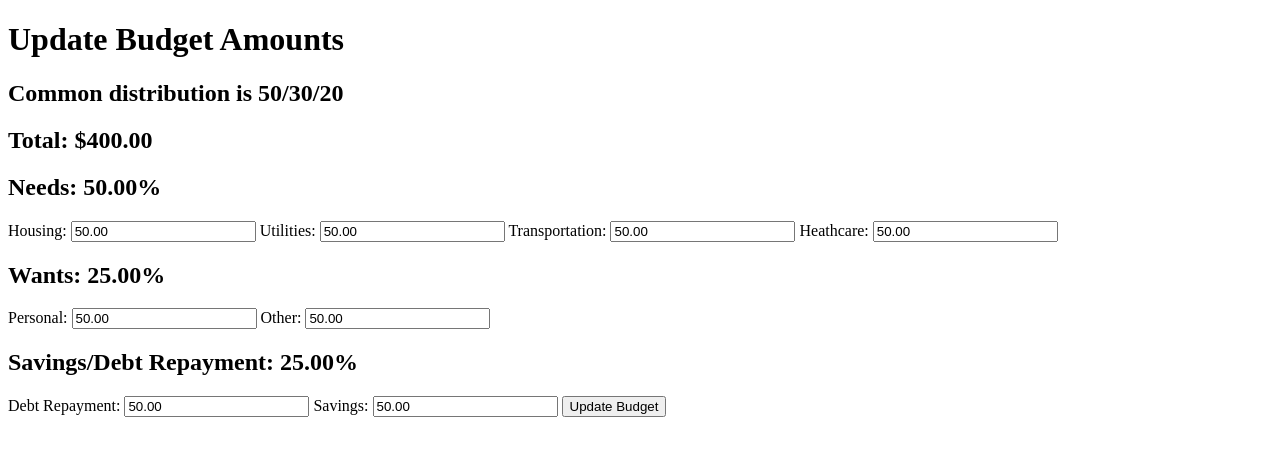
After one commit to qybdc/Web-Budget-Tracker, a PHP site: page /changeBudget.php in a window 1280 px wide. The commit adds this page. Shown: the top 456 px of the page. Run offline with PHP 8.4, Linux system fonts and the light colour scheme; data comes from the database, SQL or seed files in the repository.

Commit message:
Now able to update budget

```diff
--- a/budgettracker.js
+++ b/budgettracker.js
@@ -1,6 +1,5 @@
 window.onload = pageLoad;
 
-// called when page loads; sets up event handlers
 function pageLoad() {
     withinBudget();
 }
--- /dev/null
+++ b/changeBudget.js
@@ -0,0 +1,31 @@
+window.onload = pageLoad;
+
+function pageLoad() {
+    var inputs = document.querySelectorAll('input[type="number"]');
+    for (var i = 0; i < inputs.length; i++) {
+        inputs[i].oninput = calculateTotalAndPercentages;
+    }
+    calculateTotalAndPercentages();
+}
+
+function calculateTotalAndPercentages() {
+    var housing = parseFloat(document.getElementById("housing").value) || 0;
+    var utilities = parseFloat(document.getElementById("utilities").value) || 0;
+    var transportation = parseFloat(document.getElementById("transportation").value) || 0;
+    var healthcare = parseFloat(document.getElementById("healthcare").value) || 0;
+    var personal = parseFloat(document.getElementById("personal").value) || 0;
+    var other = parseFloat(document.getElementById("other").value) || 0;
+    var debtrepay = parseFloat(document.getElementById("debtrepay").value) || 0;
+    var savings = parseFloat(document.getElementById("savings").value) || 0;
+
+    var total = housing + utilities + transportation + healthcare + personal + other + debtrepay + savings;
+    document.getElementById("total").innerHTML = "Total: $" + total.toFixed(2);
+
+    var needs = housing + utilities + transportation + healthcare;
+    var wants = personal + other;
+    var savingsDebt = debtrepay + savings;
+
+    document.getElementById("needs").innerHTML = "Needs: " + ((needs / total) * 100).toFixed(2) + "%";
+    document.getElementById("wants").innerHTML = "Wants: " + ((wants / total) * 100).toFixed(2) + "%";
+    document.getElementById("savings-debt").innerHTML = "Savings/Debt Repayment: " + ((savingsDebt / total) * 100).toFixed(2) + "%";
+}
--- /dev/null
+++ b/changeBudget.php
@@ -0,0 +1,91 @@
+<?php
+$DATABASE_HOST = 'localhost';
+$DATABASE_USER = 'root';
+$DATABASE_PASS = '';
+$DATABASE_NAME = "budgettracker";
+
+$link = mysqli_connect($DATABASE_HOST, $DATABASE_USER, $DATABASE_PASS, $DATABASE_NAME);
+if (mysqli_connect_errno()) {
+    exit('Failed to connect to MySQL: ' . mysqli_connect_error());
+}
+
+$sql = "SELECT * FROM userbudget";
+$stmt = mysqli_prepare($link, $sql);
+mysqli_stmt_execute($stmt);
+$result = mysqli_stmt_get_result($stmt);
+while ($row = mysqli_fetch_assoc($result)) {
+    $Housing = $row['Housing'];
+    $Utilities = $row['Utilities'];
+    $Food = $row['Food'];
+    $Transportation = $row['Transportation'];
+    $Healthcare = $row['Healthcare'];
+    $DebtRepay = $row['DebtRepay'];
+    $Savings = $row['Savings'];
+    $Personal = $row['Personal'];
+    $Other = $row['Other'];
+    $Total = $row['Total'];
+}
+
+if ($_SERVER["REQUEST_METHOD"] == "POST") {
+    $housing = $_POST["housing"];
+    $utilities = $_POST["utilities"];
+    $transportation = $_POST["transportation"];
+    $healthcare = $_POST["healthcare"];
+    $personal = $_POST["personal"];
+    $other = $_POST["other"];
+    $debtrepay = $_POST["debtrepay"];
+    $savings = $_POST["savings"];
+
+    $total = $housing + $utilities + $transportation + $healthcare + $personal + $other + $debtrepay + $savings;
+
+    $query = "UPDATE userbudget SET Housing=?, Utilities=?, Transportation=?, Healthcare=?, Personal=?, Other=?, DebtRepay=?, Savings=?, Total=? WHERE id=1";
+    if ($stmt = mysqli_prepare($link, $query)) {
+        mysqli_stmt_bind_param($stmt, 'ddddddddd', $housing, $utilities, $transportation, $healthcare, $personal, $other, $debtrepay, $savings, $total);
+        mysqli_stmt_execute($stmt);
+        mysqli_stmt_close($stmt);
+    }
+    header("Location: changeBudget.php");
+}
+
+?>
+
+
+<!DOCTYPE html>
+<html lang="en">
+
+<head>
+    <meta charset="UTF-8">
+    <meta name="viewport" content="width=device-width, initial-scale=1.0">
+    <script src="changeBudget.js"></script>
+    <title>Update Budget Amounts</title>
+</head>
+
+<body>
+    <h1>Update Budget Amounts</h1>
+    <h2>Common distribution is 50/30/20</h2>
+    <form action="<?php echo htmlspecialchars($_SERVER["PHP_SELF"]); ?>" method="POST">
+    <h2 id="total">Total:</h2>
+    <h2 id="needs">Needs</h2>
+    <label for="housing">Housing:</label>
+        <input type="number" id="housing" name="housing" value="<?= $Housing ?>" step="0.01">
+    <label for="utilities">Utilities:</label>
+        <input type="number" id="utilities" name="utilities" value="<?= $Utilities ?>" step="0.01">
+    <label for="transportation">Transportation:</label>
+        <input type="number" id="transportation" name="transportation" value="<?= $Transportation ?>" step="0.01">
+    <label for="healthcare">Heathcare:</label>
+        <input type="number" id="healthcare" name="healthcare" value="<?= $Healthcare ?>" step="0.01">
+    <h2 id="wants">Wants</h2>
+    <label for="personal">Personal:</label>
+        <input type="number" id="personal" name="personal" value="<?= $Personal ?>" step="0.01">
+    <label for="other">Other:</label>
+        <input type="number" id="other" name="other" value="<?= $Other ?>" step="0.01">
+    <h2 id="savings-debt">Savings/Debt Repayment</h2>
+    <label for="debtrepay">Debt Repayment:</label>
+        <input type="number" id="debtrepay" name="debtrepay" value="<?= $DebtRepay ?>" step="0.01">
+    <label for="savings">Savings:</label>
+        <input type="number" id="savings" name="savings" value="<?= $Savings ?>" step="0.01">
+    <input type="submit" value="Update Budget">
+</form>
+</body>
+
+</html>
```
Also changed, not shown: index.php (+6 -6 lines).
